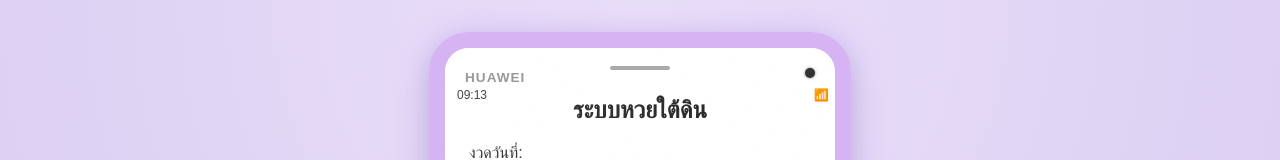
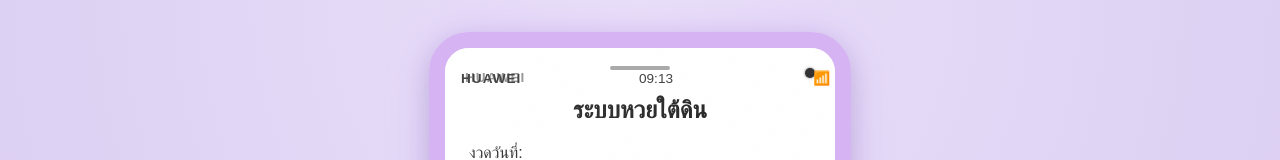
Before and after one commit to krunid/Undergroundlotterysystem, a plain HTML site: page index.html in a window 1280 px wide. Shown: the top 160 px of the page. Drawn offline with Linux system fonts and the light colour scheme.

Commit message:
Update index.html

```diff
--- a/index.html
+++ b/index.html
@@ -121,6 +121,38 @@
       text-align: center;
       margin-top: 1rem;
     }
+    .status-bar {
+  position: absolute;
+  top: 20px;
+  width: 100%;
+  display: flex;
+  justify-content: space-between;
+  align-items: center;
+  padding: 0 16px;
+  font-size: 0.85rem;
+  color: #444;
+  z-index: 15;
+  height: 20px;
+  font-weight: 500;
+}
+
+.status-left {
+  flex: 1;
+  text-align: left;
+  font-weight: bold;
+  letter-spacing: 1px;
+}
+
+.status-center {
+  flex: 1;
+  text-align: center;
+}
+
+.status-right {
+  flex: 1;
+  text-align: right;
+}
+
   </style>
 </head>
 <body>
@@ -130,10 +162,13 @@
     <div class="phone-logo">HUAWEI</div>
     <div class="camera-hole"></div>
     <div class="speaker-bar"></div>
+
     <div class="status-bar">
-      <div id="clock">--:--</div>
-      <div>📶 🔋</div>
+      <div class="status-left">HUAWEI</div>
+      <div class="status-center" id="clock">--:--</div>
+      <div class="status-right">📶 🔋</div>
     </div>
+
     <div class="button-side"></div>
     <div class="button-volume"></div>
 
```
